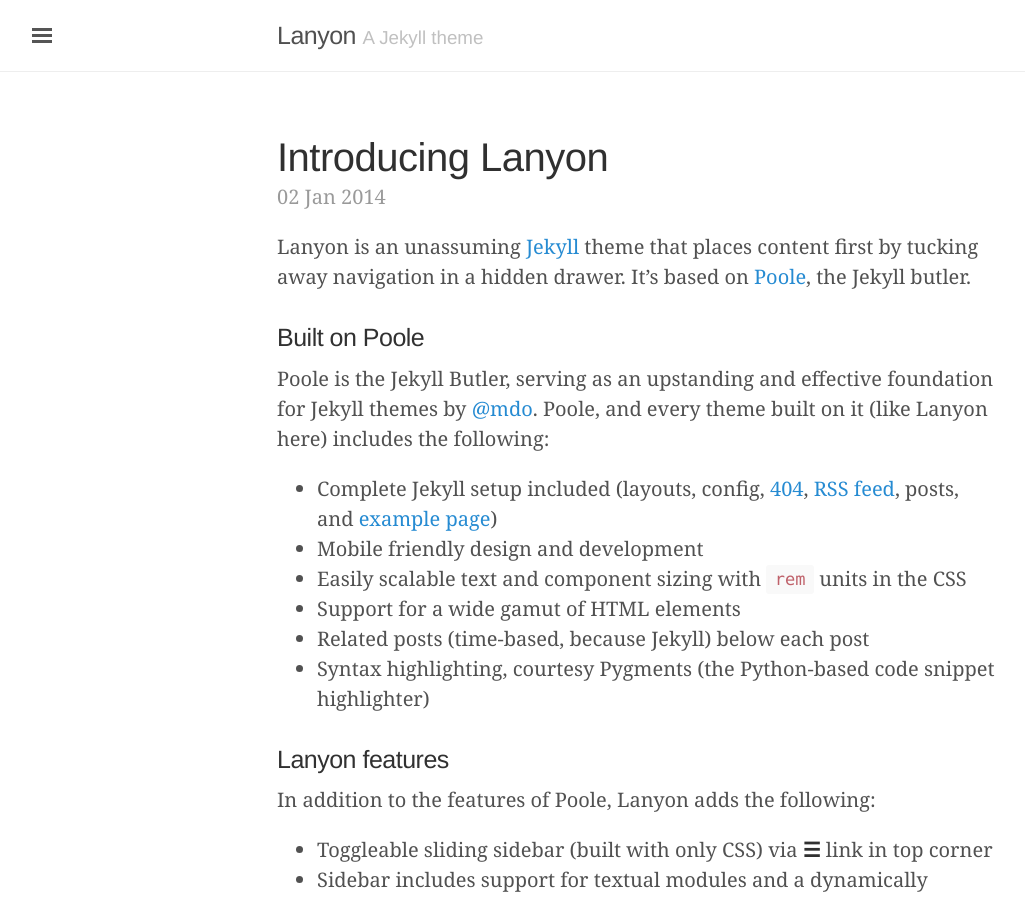
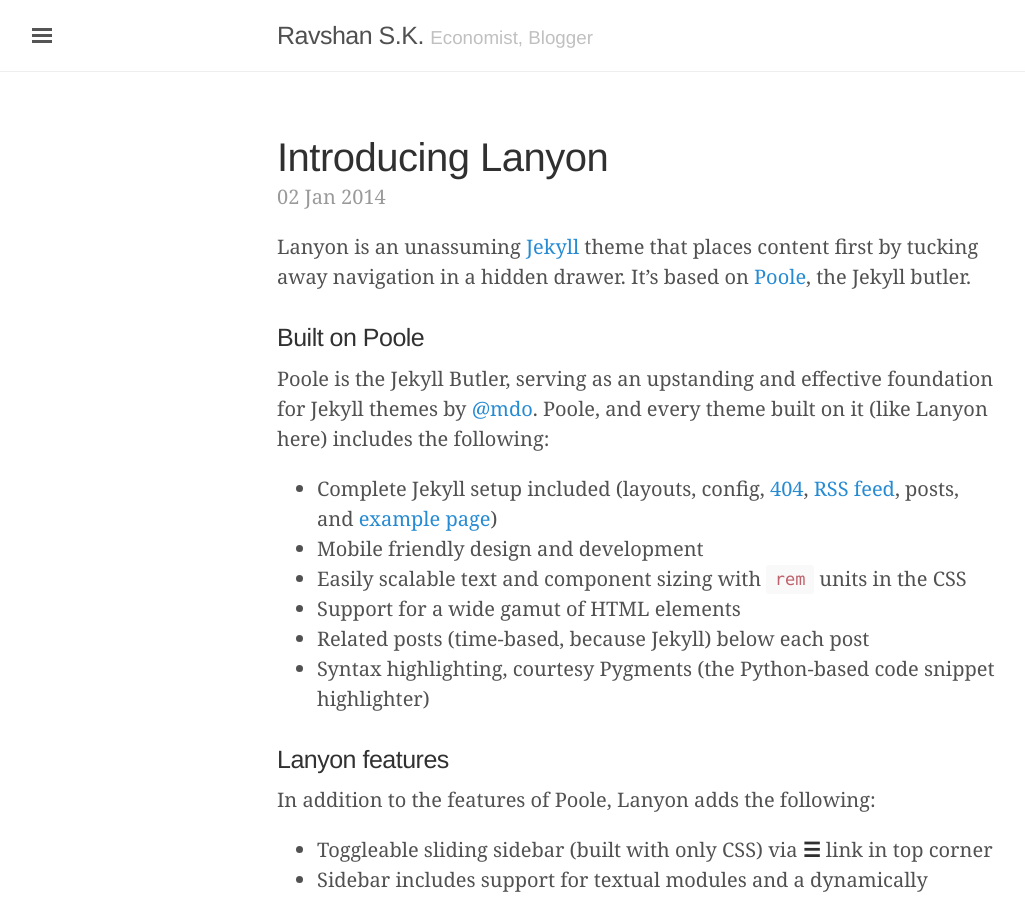
Before and after one commit to hojimat/oldhomepage, a Jekyll site: the page built from index.html, in a window 1280 px wide and 900 px high. Shown: the whole window, without its empty margins (3-1028 px from the left). Built offline with Jekyll 4.4.1, drawn with Linux system fonts in a browser that asks for light colours; the list of posts is cut into pages by our own code.

Commit message:
personal details

```diff
--- a/_config.yml
+++ b/_config.yml
@@ -4,9 +4,9 @@
 permalink:           pretty
 
 # Setup
-title:               Lanyon
-tagline:             'A Jekyll theme'
-description:         'A reserved <a href="http://jekyllrb.com" target="_blank">Jekyll</a> theme that places the utmost gravity on content with a hidden drawer. Made by <a href="https://twitter.com/mdo" target="_blank">@mdo</a>.'
+title:               Ravshan S.K.
+tagline:             'Economist, Blogger'
+description:         'Thoughts, ideas, research, explanations around economics, philology, math, computers, literature.'
 url:                 ''
 baseurl:             ''
 plugins: [jekyll-paginate]
@@ -15,9 +15,9 @@
 
 # About/contact
 author:
-  name:              Mark Otto
-  url:               https://twitter.com/mdo
-  email:             markdotto@gmail.com
+  name:              Ravshan S.K.
+  url:
+  email:             ravshansk@protonmail.com
 
 # Custom vars
 version:             1.0.0
```
